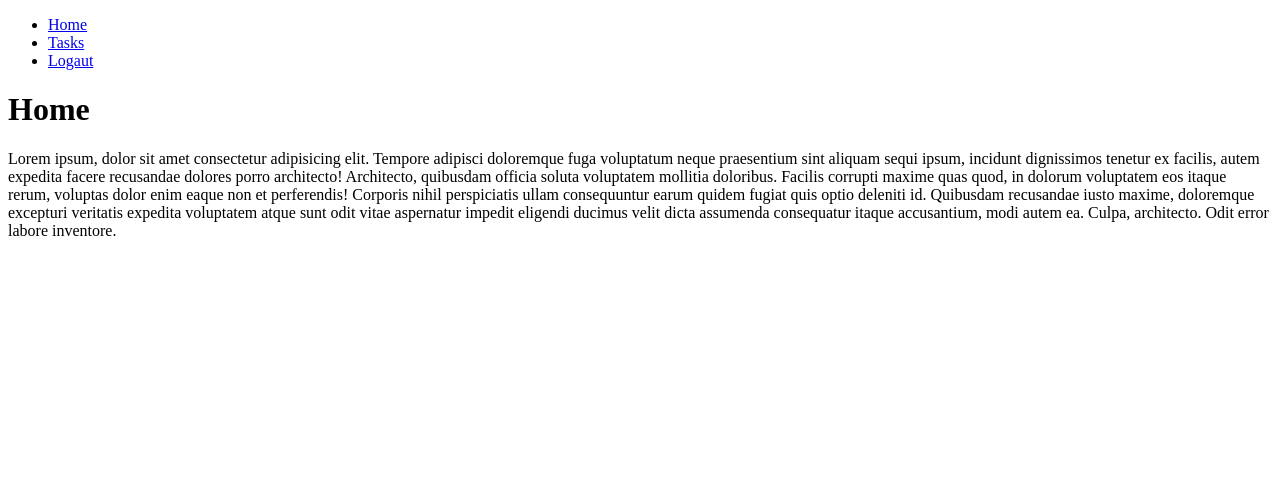
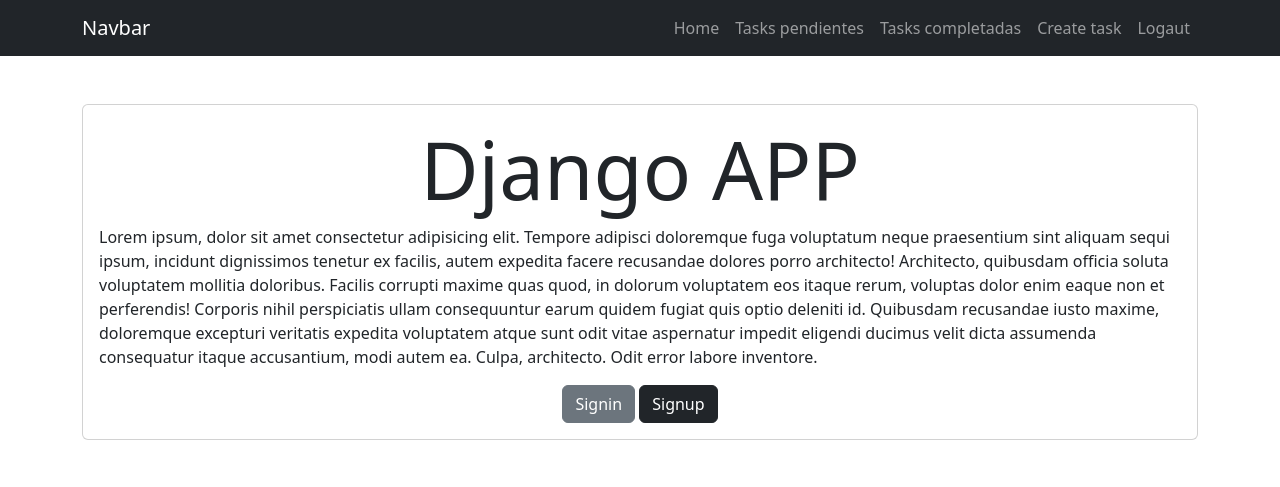
Before and after one commit to Eddy-Lobaton/djang-crud-auth, a Django app: page / in a window 1280 px wide. Shown: the top 487 px of the page. Run offline with Django 5.2, Linux system fonts and the light colour scheme; a user stored in the database is signed in.

Commit message:
07-04-2025

```diff
--- a/djangocrud/settings.py
+++ b/djangocrud/settings.py
@@ -117,6 +117,8 @@
 
 STATIC_URL = 'static/'
 
+LOGIN_URL = '/signin'
+
 # Default primary key field type
 # https://docs.djangoproject.com/en/5.2/ref/settings/#default-auto-field
 
--- a/djangocrud/urls.py
+++ b/djangocrud/urls.py
@@ -23,7 +23,11 @@
     path('',views.home, name='home'),
     path('signup/',views.signup, name= 'signup'),
     path('tasks/',views.tasks, name= 'tasks'),
-    path('task/create/',views.create_task, name= 'create_task'),
+    path('tasks_completed/',views.tasks_completed, name= 'tasks_completed'),
+    path('tasks/create/',views.create_task, name= 'create_task'),
+    path('tasks/<int:task_id>/',views.task_detail, name= 'task_detail'),
+    path('tasks/<int:task_id>/complete',views.complete_task, name= 'complete_task'),
+    path('tasks/<int:task_id>/delete',views.delete_task, name= 'delete_task'),
     path('logout/',views.signoup, name= 'logout'),
     path('signin/',views.signin, name= 'signin'),
 ]
--- a/tasks/models.py
+++ b/tasks/models.py
@@ -6,7 +6,7 @@
     title = models.CharField(max_length=100)
     description = models.TextField(blank=True)
     created = models.DateTimeField(auto_now_add=True)
-    datecompleted = models.DateTimeField(null=True)
+    datecompleted = models.DateTimeField(null=True,blank=True)
     important = models.BooleanField(default=True)
     user = models.ForeignKey(User, on_delete=models.CASCADE)
 
--- a/tasks/templates/base.html
+++ b/tasks/templates/base.html
@@ -4,31 +4,44 @@
     <meta charset="UTF-8">
     <meta name="viewport" content="width=device-width, initial-scale=1.0">
     <title>Django CRUD aplication</title>
+    <link rel="stylesheet" href="https://cdn.jsdelivr.net/npm/bootstrap@5.3.5/dist/css/bootstrap.min.css">
 </head>
 <body>
-
-    <nav>
-        <ul>
-            <li>
-                <a href="/">Home</a>
+    <nav class="navbar navbar-expand-lg bg-dark navbar-dark">
+        <div class="container">
+          <a class="navbar-brand" href="#">Navbar</a>
+          <button class="navbar-toggler" type="button" data-bs-toggle="collapse" data-bs-target="#navbarNav" aria-controls="navbarNav" aria-expanded="false" aria-label="Toggle navigation">
+            <span class="navbar-toggler-icon"></span>
+          </button>
+          <div class="collapse navbar-collapse" id="navbarNav">
+            <ul class="navbar-nav ms-auto">
+                <li class="nav-item">
+                    <a href="/" class="nav-link">Home</a>
                 </li>
-            <li>
-                <a href="/tasks">Tasks</a>
+                {% if user.is_authenticated%}
+                <li class="nav-item">
+                    <a href="{% url 'tasks' %}" class="nav-link">Tasks pendientes</a>
                 </li>
-
-            {% if user.is_authenticated%}
-            <li>
-                <a href="/logout">Logaut</a>
+                <li class="nav-item">
+                    <a href="{% url 'tasks_completed' %}" class="nav-link">Tasks completadas</a>
+                </li>
+                <li class="nav-item">
+                    <a href="/tasks/create/" class="nav-link">Create task</a>
+                </li>
+                <li class="nav-item">
+                    <a href="/logout" class="nav-link">Logaut</a>
                 </li>
                 {% else %}
-            <li>
-                <a href="/signup">Signup</a>
+                <li class="nav-item">
+                    <a href="/signup" class="nav-link">Signup</a>
                 </li>
-            <li>
-                <a href="/signin">Signin</a>
+                <li class="nav-item">
+                    <a href="/signin" class="nav-link">Signin</a>
                 </li>
                 {% endif%}
             </ul>
+          </div>
+        </div>
       </nav>
 
     {% block content%}
--- a/tasks/templates/create_task.html
+++ b/tasks/templates/create_task.html
@@ -2,7 +2,7 @@
 
 {% block content %}
     <h1>Create task</h1>
-    <form action='/task/create/' method="POST">
+    <form action='/tasks/create/' method="POST">
         {% csrf_token %}
         {{form.as_p}}
         <button>
--- a/tasks/templates/home.html
+++ b/tasks/templates/home.html
@@ -1,6 +1,21 @@
 {% extends 'base.html'%}
 
 {% block content%}
-<h1>Home</h1>
-<p>Lorem ipsum, dolor sit amet consectetur adipisicing elit. Tempore adipisci doloremque fuga voluptatum neque praesentium sint aliquam sequi ipsum, incidunt dignissimos tenetur ex facilis, autem expedita facere recusandae dolores porro architecto! Architecto, quibusdam officia soluta voluptatem mollitia doloribus. Facilis corrupti maxime quas quod, in dolorum voluptatem eos itaque rerum, voluptas dolor enim eaque non et perferendis! Corporis nihil perspiciatis ullam consequuntur earum quidem fugiat quis optio deleniti id. Quibusdam recusandae iusto maxime, doloremque excepturi veritatis expedita voluptatem atque sunt odit vitae aspernatur impedit eligendi ducimus velit dicta assumenda consequatur itaque accusantium, modi autem ea. Culpa, architecto. Odit error labore inventore.</p>
+<main class="container py-5">
+    <section class="card card-body">
+        <h1 class="display-1 text-center">Django APP</h1>
+        <p>Lorem ipsum, dolor sit amet consectetur adipisicing elit. Tempore adipisci doloremque fuga voluptatum neque praesentium sint aliquam sequi ipsum, incidunt dignissimos tenetur ex facilis, autem expedita facere recusandae dolores porro architecto! Architecto, quibusdam officia soluta voluptatem mollitia doloribus. Facilis corrupti maxime quas quod, in dolorum voluptatem eos itaque rerum, voluptas dolor enim eaque non et perferendis! Corporis nihil perspiciatis ullam consequuntur earum quidem fugiat quis optio deleniti id. Quibusdam recusandae iusto maxime, doloremque excepturi veritatis expedita voluptatem atque sunt odit vitae aspernatur impedit eligendi ducimus velit dicta assumenda consequatur itaque accusantium, modi autem ea. Culpa, architecto. Odit error labore inventore.</p>
+    <div class="text-center">
+        <a class="btn btn-secondary" href="/signin/">
+            Signin
+        </a>
+        <a class="btn btn-dark" href="/signup/">
+            Signup
+        </a>
+    </div>
+
+
+    </section>
+</main>
+
 {% endblock%}
--- a/tasks/views.py
+++ b/tasks/views.py
@@ -1,10 +1,12 @@
-from django.shortcuts import render, redirect
+from django.shortcuts import render, redirect,get_object_or_404
 from django.contrib.auth.forms import UserCreationForm, AuthenticationForm
 from django.contrib.auth.models import User
 from django.contrib.auth import login, logout, authenticate
 from django.db import IntegrityError
 from .forms import TaskForm
 from .models import Task
+from django.utils import timezone
+from django.contrib.auth.decorators import login_required
 
 # Create your views here.
 
@@ -38,10 +40,17 @@
             "error": "Contraseñas no coinciden"
         })
 
+@login_required
 def tasks (request):
     tasks = Task.objects.filter(user=request.user, datecompleted__isnull =True) #filtrar solo el usuario en uso
     return render(request, 'tasks.html', {'tasks': tasks})
 
+@login_required
+def tasks_completed (request):
+    tasks = Task.objects.filter(user=request.user, datecompleted__isnull =False).order_by('-datecompleted') #filtrar solo el usuario en uso
+    return render(request, 'tasks.html', {'tasks': tasks})
+
+@login_required
 def create_task(request):
     if request.method == 'GET':
         return render(request, 'create_task.html', {
@@ -61,7 +70,38 @@
                 'error': 'Devuelve un usuario valido'
             })
 
+@login_required
+def task_detail(request, task_id):
+    if request.method == 'GET':
+        task = get_object_or_404(Task, pk=task_id)
+        form = TaskForm(instance=task)
+        return render(request, 'task_detail.html', {'task': task, 'form': form})
+    else:
+        try:
+            task = get_object_or_404(Task, pk=task_id)
+            form = TaskForm(request.POST, instance=task)
+            form.save()
+            return redirect('tasks')
+        except ValueError:
+            return render(request, 'task_detail.html', {'task': task, 'form': form,
+            'error': "Error al actualizar task"})
 
+@login_required
+def complete_task(request, task_id):
+    task = get_object_or_404(Task, pk=task_id, user=request.user)
+    if request.method == 'POST':
+        task.datecompleted = timezone.now()
+        task.save()
+        return redirect('tasks')
+
+@login_required
+def delete_task(request, task_id):
+    task = get_object_or_404(Task, pk=task_id, user=request.user)
+    if request.method == 'POST':
+        task.delete()
+        return redirect('tasks')
+
+@login_required
 def signoup (request):
     logout(request)
     return redirect('home')
```
Also changed, not shown: tasks/templates/task_detail.html (added, +30 -0 lines), tasks/templates/tasks.html (+11 -4 lines), db.sqlite3. Lines whose indentation alone changed are shown as unchanged.
